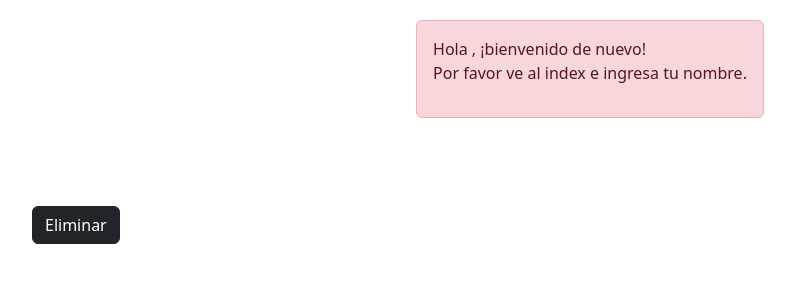
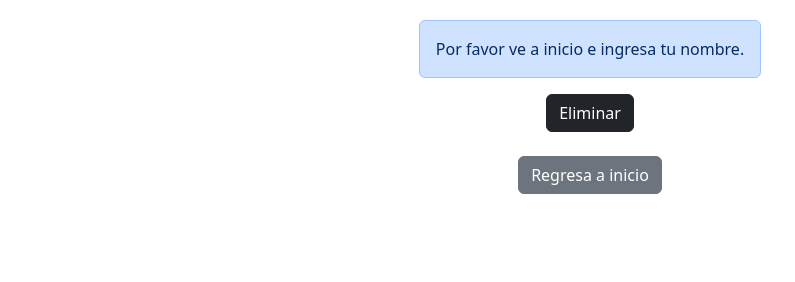
Before and after one commit to andreapatriciazr/CH45_Bienvenido, a plain HTML site: page welcome.html in a window 1280 px wide. Both pictures are taken after a click on the button "Eliminar". Shown: the whole page, without its empty margins (50-845 px from the left). Drawn offline with nearby package versions, Linux system fonts and the light colour scheme.

Commit message:
se realizaron cambios y se agrego boton eliminar

```diff
--- a/js/welcome.js
+++ b/js/welcome.js
@@ -1,16 +1,26 @@
-const alertMensaje = document.getElementById("alertMensaje");
+const alertMensaje = document.getElementById("alert");
 const btnEliminar = document.getElementById("btnEliminar");
 
 window.addEventListener("load", function (event){
             let nombre = "";
 
-             if (localStorage.getItem("nombre")) {
+             if (localStorage.getItem("nombre")!=null) {
                  nombre = localStorage.getItem("nombre");
                 }
 
-            const alertText = `Hola ${nombre}, ¡bienvenido de nuevo! <br>
-                        Por favor ve al index e ingresa tu nombre.`;
+            const alertText1 = `Hola <strong>${nombre}</strong>, ¡Bienvenido/a de nuevo!`;
 
+            alertMensaje.innerHTML = alertText1;
             alertMensaje.style.display = "block";
-            alertMensaje.innerHTML = alertText;
 });
+
+btnEliminar.addEventListener("click", function (event){
+            event.preventDefault();
+            localStorage.removeItem("nombre");
+            // location.href="index.html";
+
+            const alertText2 = `Por favor ve a inicio e ingresa tu nombre.`;
+
+            alertMensaje.innerHTML = alertText2;
+            alertMensaje.style.display = "block";
+})
--- a/welcome.html
+++ b/welcome.html
@@ -16,18 +16,23 @@
             padding-block: 20px;
             }
     </style>
+
 </head>
 <body>
 
     <main class="container">
-        <div class="alert alert-danger" role="alert" id="alertValidaciones">
+        <div class="alert alert-primary" role="alert" id="alert" style="display: none;">
             <p id="alertMensaje"></p>
         </div>
 
-        <br><br><br>
-        <div class="col-12">
+        <div class="col">
             <button id="btnEliminar" class="btn btn-dark" type="button">Eliminar</button>
         </div>
+
+        <br>
+        <a href="/index.html">
+        <button type="button" class="btn btn-secondary">Regresa a inicio</button></a>
+
     </main>
 
 <script src="https://getbootstrap.com/docs/5.2/dist/js/bootstrap.bundle.min.js" integrity="sha384-kenU1KFdBIe4zVF0s0G1M5b4hcpxyD9F7jL+jjXkk+Q2h455rYXK/7HAuoJl+0I4" crossorigin="anonymous"></script>
```
Also changed, not shown: index.html (+5 -4 lines), js/main.js (+7 -7 lines).
